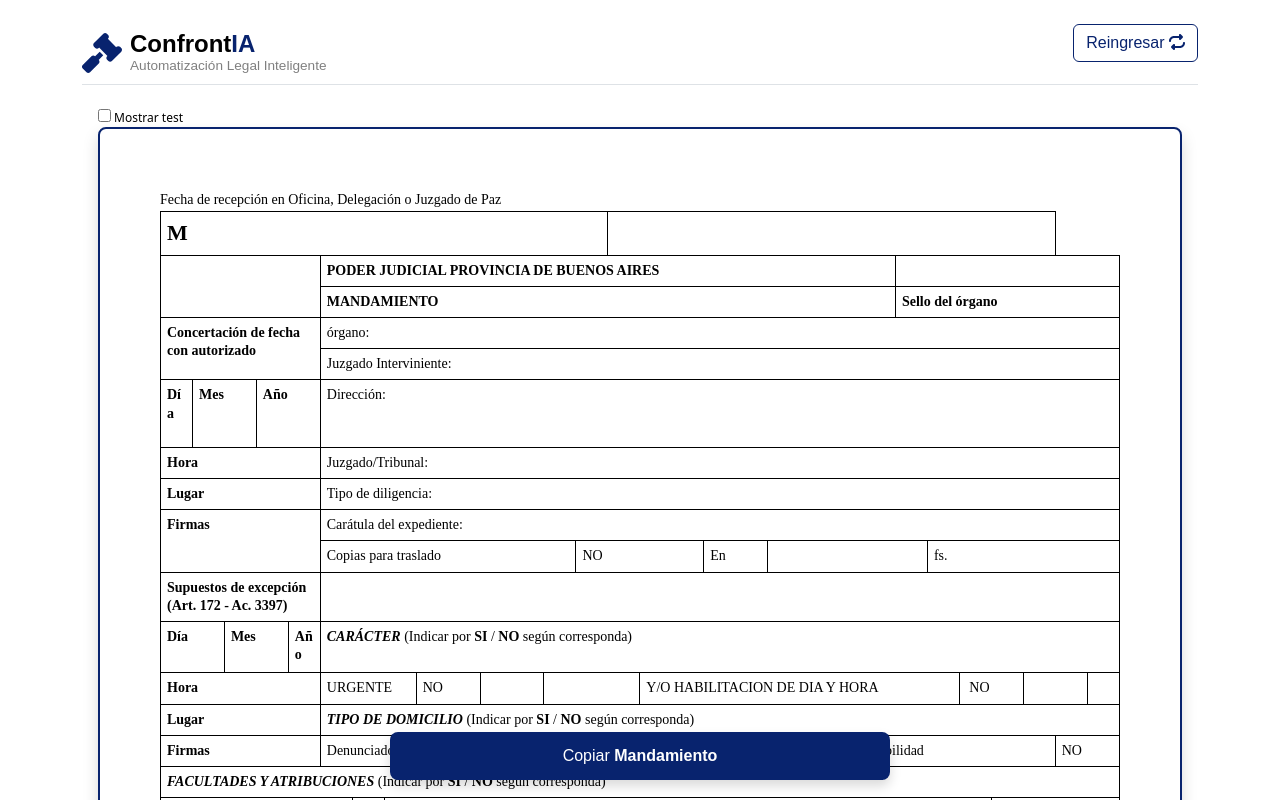
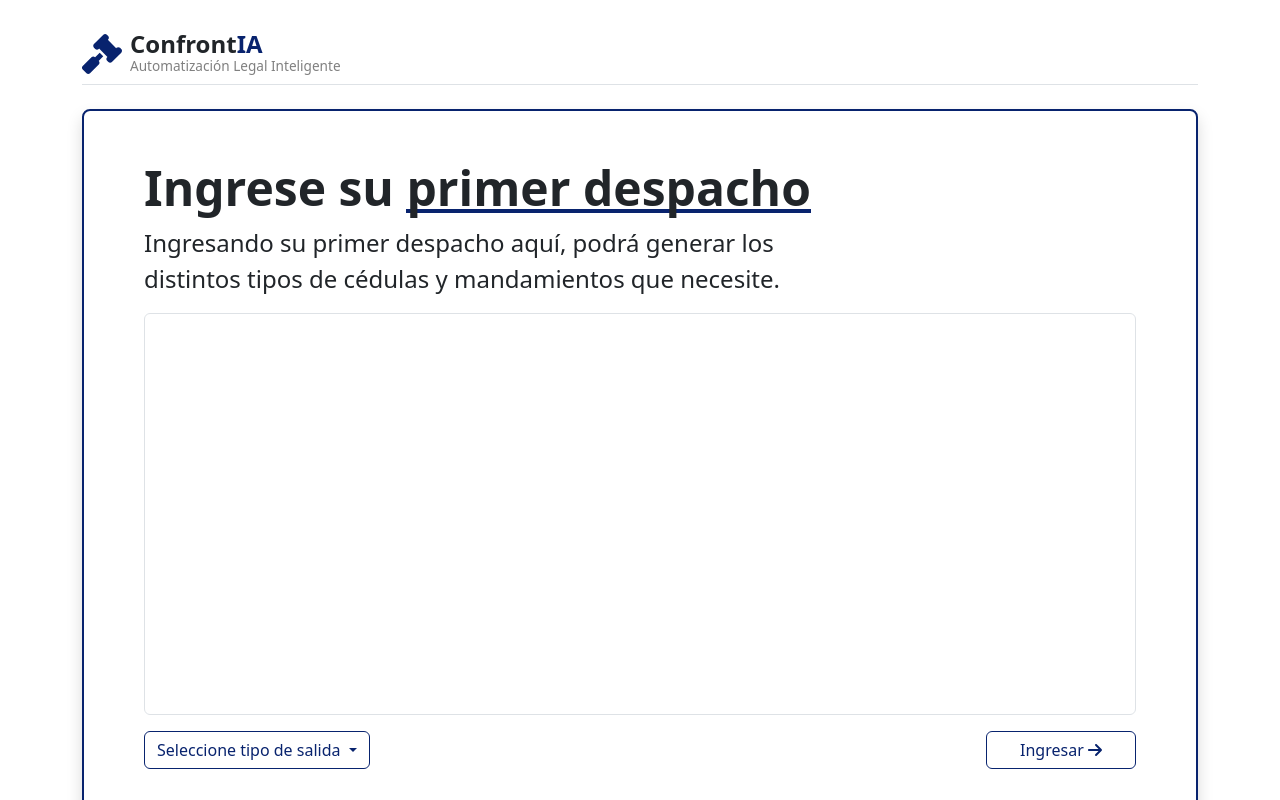
Before and after one commit to Bernheim1/notificame, an Angular app: page / in a window 1280 px wide. Shown: the top 800 px of the page. Built offline with nearby package versions, Linux system fonts and the light colour scheme.

Commit message:
fix inicio

```diff
--- a/src/app/app.component.ts
+++ b/src/app/app.component.ts
@@ -21,7 +21,7 @@ import { TipoSalidaEnum } from '../shared/enums/tipo-salida-enum';
 export class AppComponent {
   faGavel = faGavel;
   faRepeat = faRepeat;
-  step : TipoStepEnum = TipoStepEnum.MostrarSalida;
+  step : TipoStepEnum = TipoStepEnum.Inicio;
   textoDespacho : string = '';
   tipoSalida = TipoSalidaEnum.SinAsignar;
   subtipoSalida : any;
```
